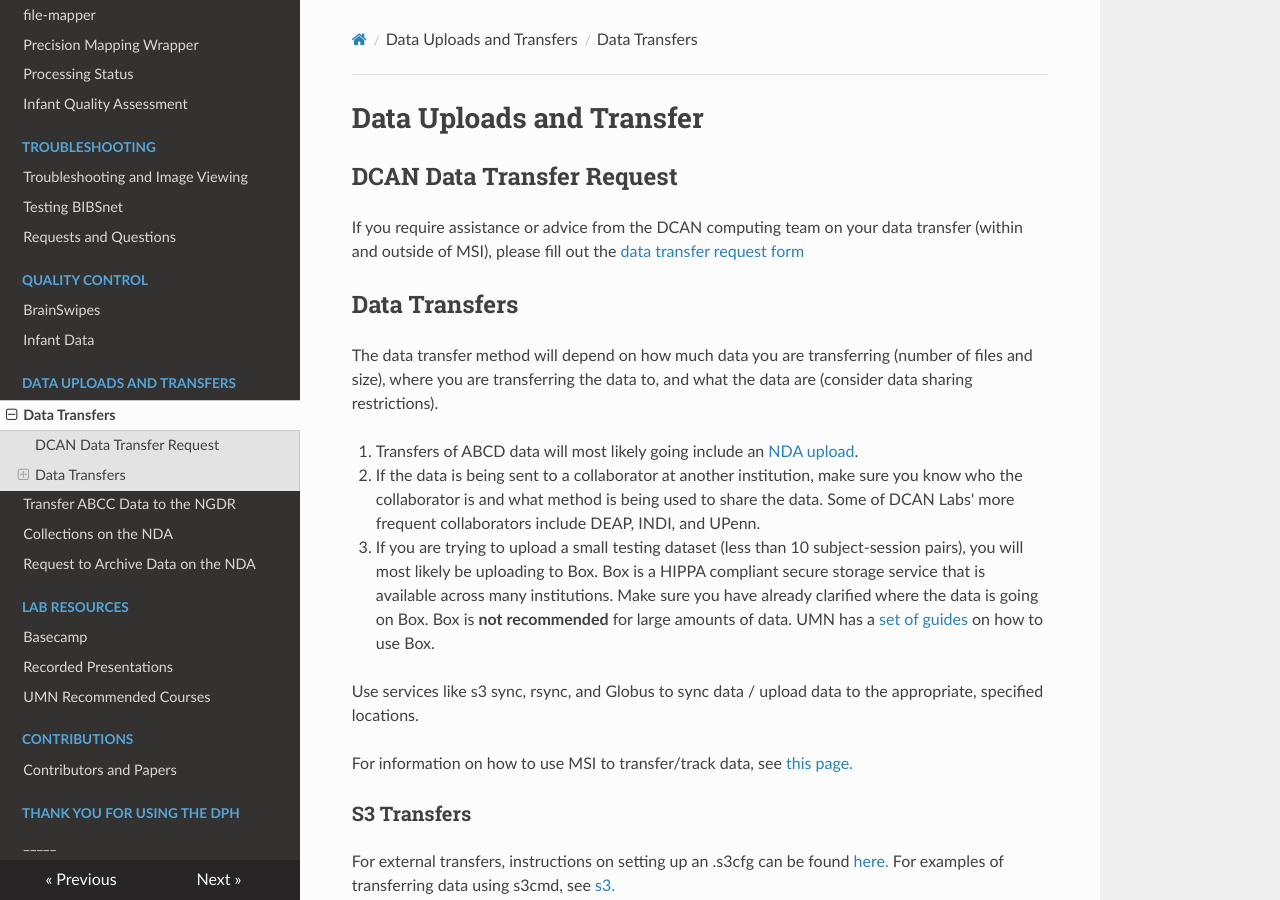
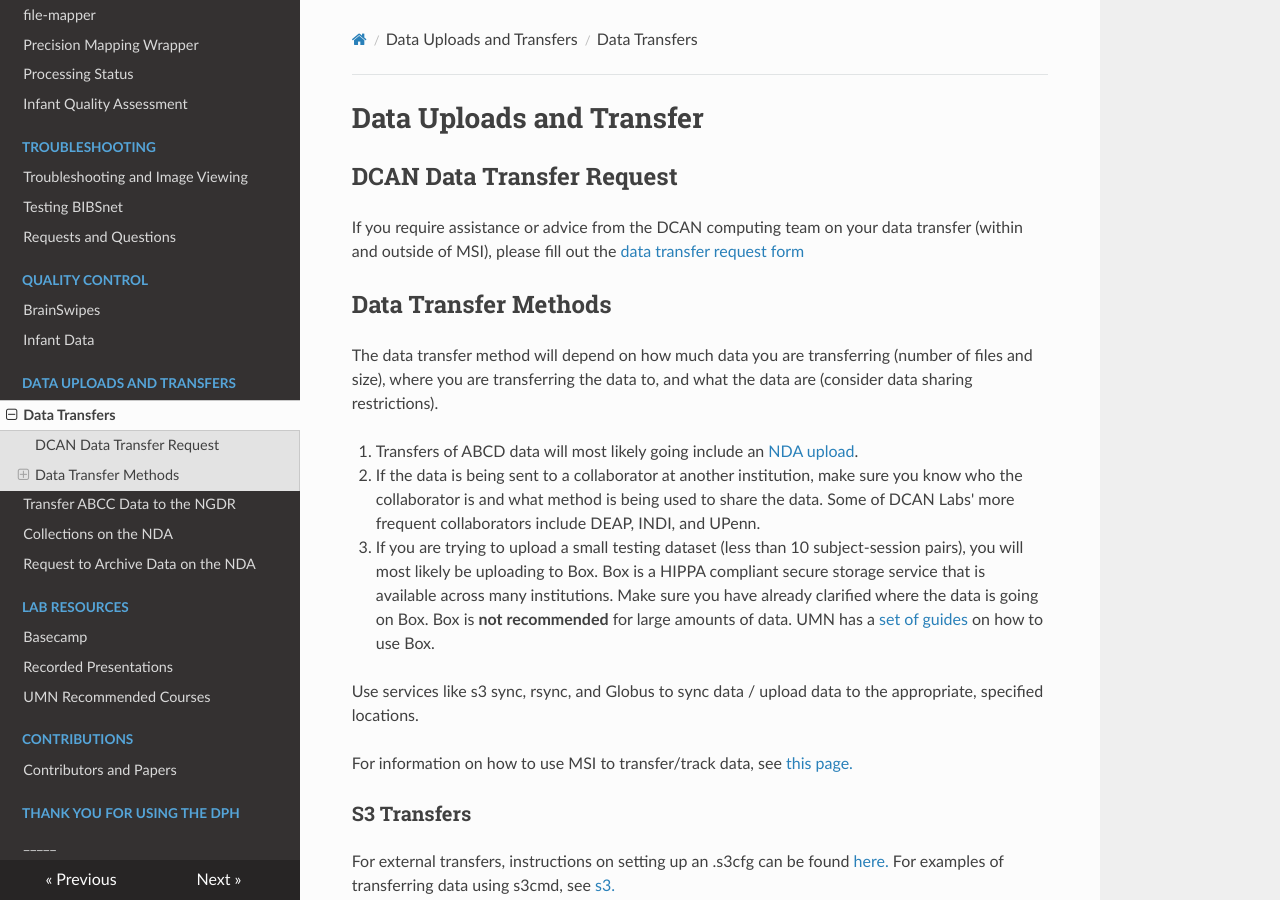
Before and after one commit to DCAN-Labs/cdni-brain, an MkDocs documentation site: the page built from docs/uploads.md, in a window 1280 px wide and 900 px high. Built offline with MkDocs 1.6.1, drawn with Linux system fonts in a browser that asks for light colours; nearby versions of some CDN libraries.

Commit message:
changed wording

```diff
--- a/docs/uploads.md
+++ b/docs/uploads.md
@@ -4,7 +4,7 @@
 
 If you require assistance or advice from the DCAN computing team on your data transfer (within and outside of MSI), please fill out the [data transfer request form](https://docs.google.com/forms/d/e/1FAIpQLSd84tpEaXS4C9afAneGUGnW6dUtMhS1J9zunWgn5VFQjgRhYA/viewform)
 
-## Data Transfers
+## Data Transfer Methods
 
 The data transfer method will depend on how much data you are transferring (number of files and size), where you are transferring the data to, and what the data are (consider data sharing restrictions).
 
```
